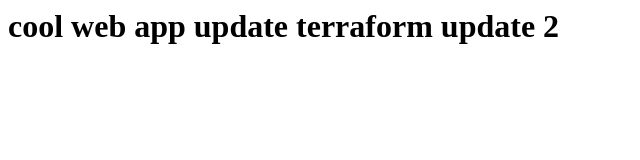
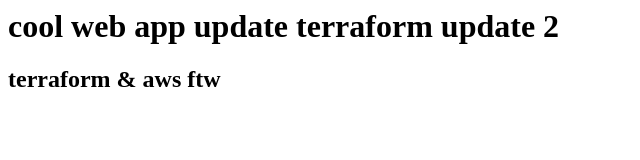
Before and after one commit to michel-lacle/aws-cloud-automation-meetup-cicd-application-code, a plain HTML site: page Source/index.html in a window 1280 px wide. Shown: the whole page, without its empty margins (0-640 px from the left). Drawn offline with Linux system fonts and the light colour scheme.

Commit message:
adding h2

```diff
--- a/Source/index.html
+++ b/Source/index.html
@@ -1,5 +1,6 @@
 <html>
 <body>
 <h1>cool web app update terraform update 2</h1>
+<h2>terraform & aws ftw</h2>
 </body>
 </html>
```
